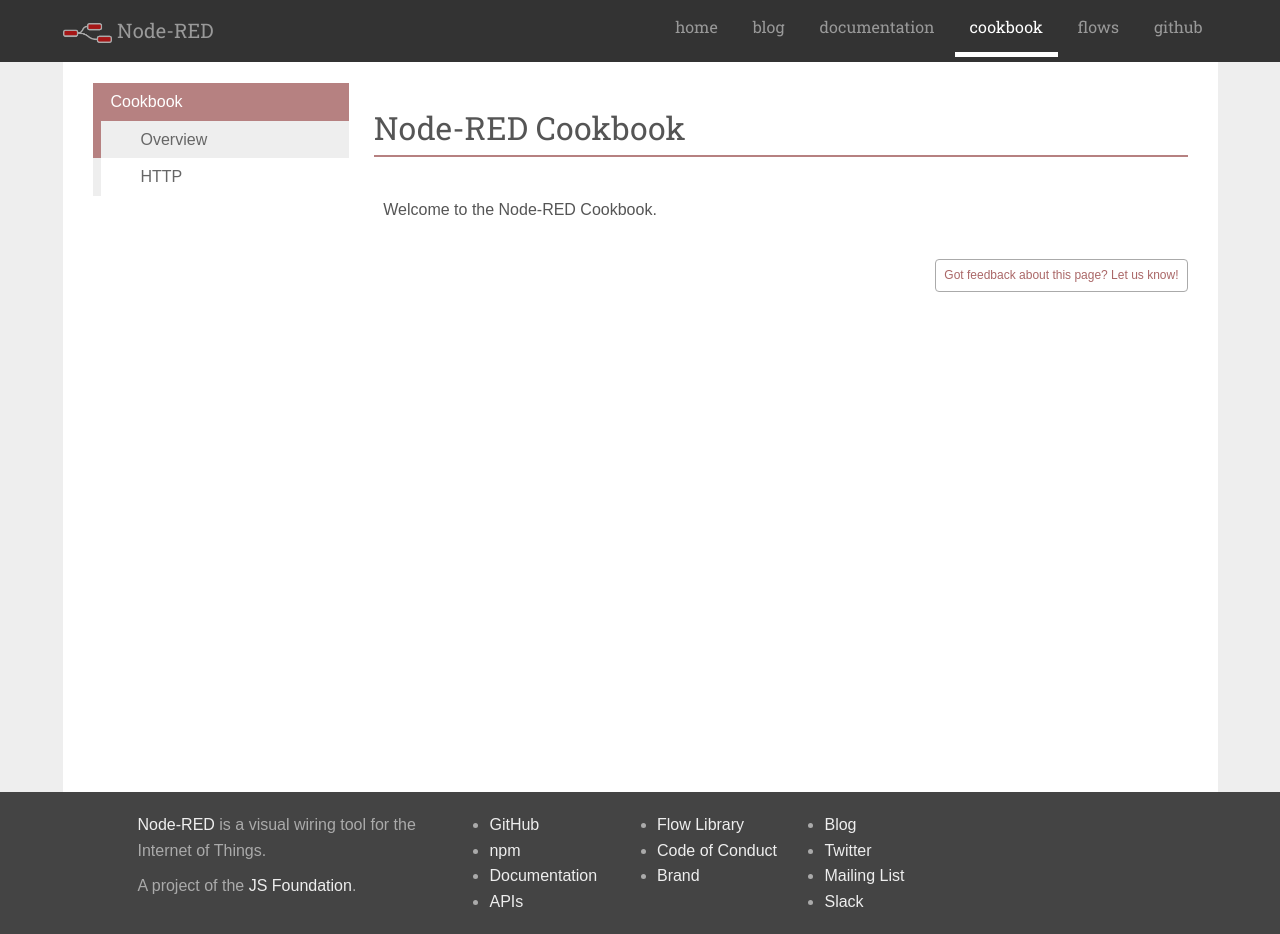
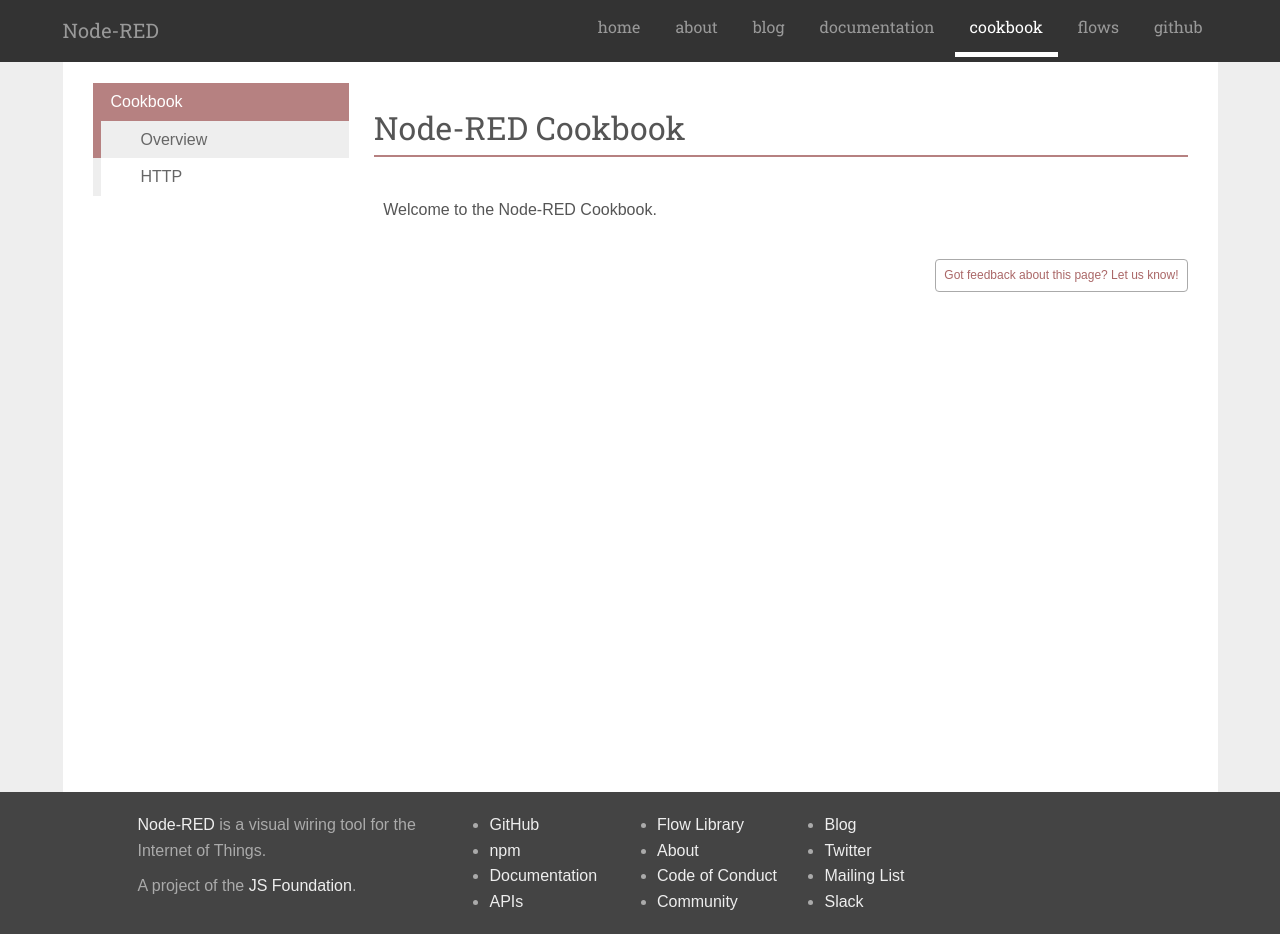
Before and after one commit to node-red/cookbook.nodered.org, a Jekyll site: the page built from index.md, in a window 1280 px wide. Built offline with Jekyll 4.4.1, drawn with Linux system fonts in a browser that asks for light colours; nearby versions of some CDN libraries.

Commit message:
Update header/footer

```diff
--- a/_includes/footer.html
+++ b/_includes/footer.html
@@ -15,8 +15,9 @@
         <div class="col-1-6">
             <ul>
                 <li><a href="https://flows.nodered.org">Flow Library</a></li>
-                <li><a href="https://nodered.org/conduct">Code of Conduct</a></li>
-                <li><a href="https://nodered.org/brand">Brand</a></li>
+                <li><a href="https://nodered.org/about">About</a></li>
+                <li><a href="https://nodered.org/about/conduct">Code of Conduct</a></li>
+                <li><a href="https://nodered.org/about/community">Community</a></li>
             </ul>
         </div>
         <div class="col-1-6">
--- a/_includes/header.html
+++ b/_includes/header.html
@@ -16,9 +16,10 @@
 
 <div class="header">
     <div class="header-content">
-        <div class="brand"><a href="/"><img class="logo" src="/node-red.png" /> Node-RED</a></div>
+		<div class="brand"><a href="/">Node-RED</a></div>
         <ul class="navigation">
             <li><a href="https://nodered.org">home</a></li>
+			<li><a href="https://nodered.org/about">about</a></li>
             <li><a href="https://nodered.org/blog">blog</a></li>
             <li><a href="https://nodered.org/docs/">documentation</a></li>
             <li class="current"><a href="https://cookbook.nodered.org">cookbook</a></li>
```
